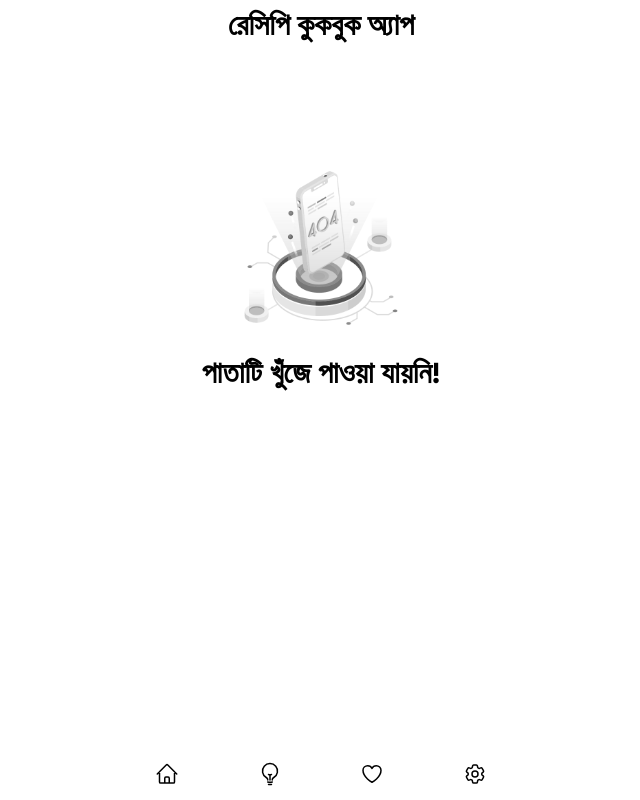
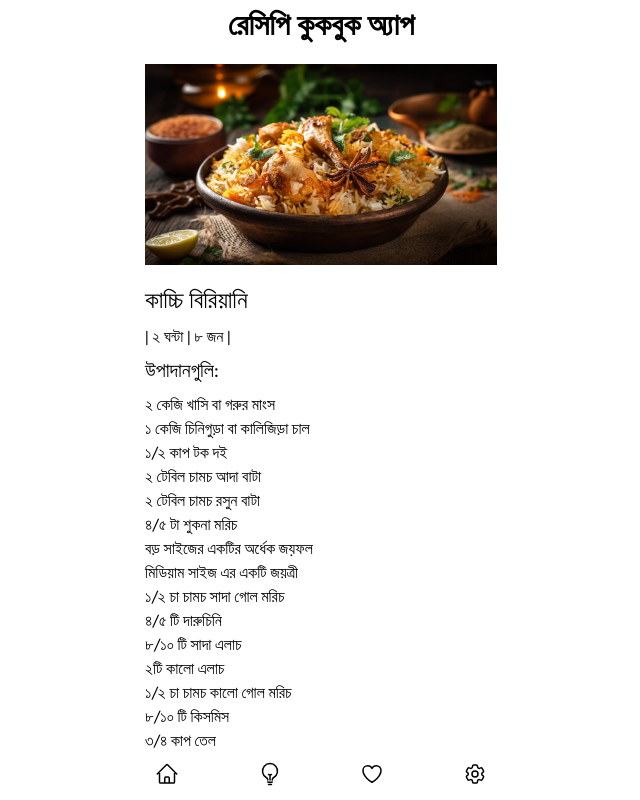
Before and after one commit to monzuralam/recipe-cookbook-app, a Vue app: page /recipes/recipe/1 in a window 1280 px wide. Shown: the whole page, without its empty margins (319-959 px from the left). Built offline with nearby package versions, Linux system fonts and the light colour scheme.

Commit message:
register recipe route & create component

```diff
--- a/src/main.js
+++ b/src/main.js
@@ -8,6 +8,7 @@ import Favorite from "./routes/Favorite.vue";
 import Settings from "./routes/Settings.vue";
 import Errors from "./routes/Errors.vue";
 import Recipes from "./routes/Recipes.vue";
+import Recipe from "./routes/Recipe.vue";
 
 import "./style.css";
 import App from "./App.vue";
@@ -34,6 +35,10 @@ const routes = [
     component: Recipes,
   },
   {
+    path: "/recipes/recipe/:id",
+    component: Recipe,
+  },
+  {
     path: "/:pathMatch(.*)*",
     component: Errors,
   },
--- /dev/null
+++ b/src/routes/Recipe.vue
@@ -0,0 +1,100 @@
+<script setup></script>
+
+<template>
+  <div class="container h-screen py-16 recipe dark:bg-black overflow-y-scroll">
+    <img
+      src="../assets/images/category/biriyani.jpg"
+      alt=""
+      class="max-w-full w-full mb-5 max-h-52"
+    />
+    <h2 class="text-2xl font-medium mb-2">কাচ্চি বিরিয়ানি</h2>
+    <p>| ২ ঘন্টা | ৮ জন |</p>
+    <h3 class="text-xl font-normal my-2">উপাদানগুলি:</h3>
+    <ul class="rcps-list-ingredients">
+      <li>২ কেজি খাসি বা গরুর মাংস</li>
+      <li>১ কেজি চিনিগুড়া বা কালিজিড়া চাল</li>
+      <li>১/২ কাপ টক দই</li>
+      <li>২ টেবিল চামচ আদা বাটা</li>
+      <li>২ টেবিল চামচ রসুন বাটা</li>
+      <li>৪/৫ টা শুকনা মরিচ</li>
+      <li>বড় সাইজের একটির অর্ধেক জয়ফল</li>
+      <li>মিডিয়াম সাইজ এর একটি জয়ত্রী</li>
+      <li>১/২ চা চামচ সাদা গোল মরিচ</li>
+      <li>৪/৫ টি দারুচিনি</li>
+      <li>৮/১০ টি সাদা এলাচ</li>
+      <li>২টি কালো এলাচ</li>
+      <li>১/২ চা চামচ কালো গোল মরিচ</li>
+      <li>৮/১০ টি কিসমিস</li>
+      <li>৩/৪ কাপ তেল</li>
+      <li>১ কাপ ঘি</li>
+      <li>৪ টি আলু (মাঝারি সাইজ)</li>
+      <li>৫-৬ টি আলু বোখারা</li>
+      <li>১ কাপ গুড়া দুধ</li>
+      <li>আড়াই কাপ লিকুইড দুধ</li>
+      <li>১ কাপ পেয়াজ বেরেস্তা</li>
+      <li>১ টি তারা মৌরি</li>
+      <li>২ চা চামচ শা-জিরা</li>
+      <li>৭/৮ টি লবঙ্গ</li>
+      <li>৩ টি তেজপাতা</li>
+      <li>৫/৬ টি কাবাব চিনি</li>
+      <li>৮-১০ টা কাজু বাদাম</li>
+      <li>পরিমানমত লবণ</li>
+    </ul>
+    <h3 class="text-xl font-normal my-2">প্রস্তুত প্রণালি:</h3>
+    <p>মাংস ভাল করে ধুয়ে নিন। খুব ভালো করে পানি ঝরিয়ে নিন।</p>
+    <p>
+      এবার বিরিয়ানি মশলার মিশ্রণ তৈরি করুন। তারা মৌরি, কালো এলাচ, সাদা এলাচ,
+      শুকনো মরিচ, জয়ফল, জয়ত্রী, গোল মরিচ, সাদা গোল মরিচ, লবঙ্গ, তেজপাতা ও
+      দারুচিনি দিয়ে গুড়ো করে নিন।
+    </p>
+    <p>
+      আলু বড় টুকরো করে কেটে সামান্য লবন ও রঙের জন্য হলুদ গুড়া বা জাফরান গুড়ার
+      সাথে মেখে তেলে বাদামি করে ভেজে তুলে রাখুন।
+    </p>
+    <p>
+      টকদই, আদা-রসুন বাটা, লবন, গুড়া করে রাখা মশলা, তেল ও পেয়াজ বেরেস্তা দিয়ে
+      মাংস ভালো ভাবে মেরিনেট করে নিন। এখন ধোয়ার ফ্লেভার যাদের পছন্দ তারা কয়লা
+      দিয়ে স্মেল দিয়ে নিতে পারেন। আমরা পছন্দ করি না তাই বাদ দিলাম৷ ২ থেকে ৪
+      ঘন্টা রেখে দিন মেরিনেট হওয়ার জন্য।
+    </p>
+    <p>
+      একটি পাত্রে পরিমানমত পানি দিন। পানিতে তেল, লবন, দারুচিনি, এলাচ, তারা মৌরি,
+      লবঙ্গ ও তেজপাতা দিয়ে দিন। পানি ফুটতে শুরু করলে চাল দিন। ৭০% মত সেদ্ধ হলে
+      নামিয়ে পানি ঝরিয়ে নিন।
+    </p>
+    <p>
+      যে পাত্রে বিরিয়ানী রান্না করবেন সেই পাত্রে প্রথমে মাংস দিন। তারপর ভেজে
+      রাখা আলু ও আলু বোখারা দিন। উপর থেকে পেয়াজ বেরাস্তা, গুড়া দুধ, কাবাব চিনি,
+      কিসমিস ও শাহি জিরা ছড়িয়ে দিন । এবার তার উপর সেদ্ধ করে রাখা ভাত ছড়িয়ে দিন।
+      আরও একটু বেরেস্তা ছড়িয়ে দিন। এবার ঘি, দুধ ও গুড়া দুধ-এর একটি ম্রিশন তৈরি
+      করে উপর থেকে ছড়িয়ে দিন।
+    </p>
+    <p>
+      এবার আটা দিয়ে নরম খামির তৈরি করুন। খামির দিয়ে পাত্রের চারপাশে লাগিয়ে খুব
+      ভাল করে ঢাকনা বন্ধ করুন যেন কোন বাতাস বের হতে না পারে।
+    </p>
+    <p>
+      এবার প্রথম ১০ মিনিট হাই হিট-এ রান্না করুন। তারপর একদম অল্প আচে চুলার উপর
+      একটি প্যান বা তাওয়া বসিয়ে তার উপর হাড়ি রেখে রান্না করুন দেড় থেকে ২ ঘন্টা।
+      ২ ঘন্টা পরে চেক করুন। আপনার বিরিয়ানী রেডি। পছন্দসই সালাদ বা রাইতার সাথে
+      পরিবেশন করুন।
+    </p>
+  </div>
+</template>
+
+<style scoped>
+.recipe p {
+  @apply text-base;
+  @apply mb-1;
+}
+
+/* scrollbar */
+.recipe {
+  scrollbar-width: thin;
+  scrollbar-color: #888 #f1f1f1;
+}
+
+.dark .recipe {
+  scrollbar-color: #fff transparent;
+}
+</style>
```
